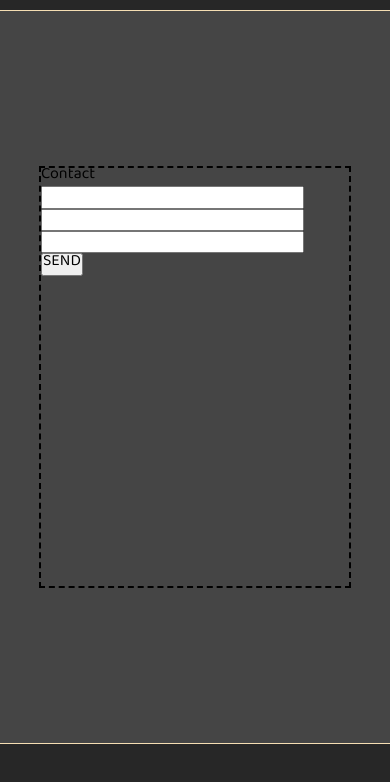
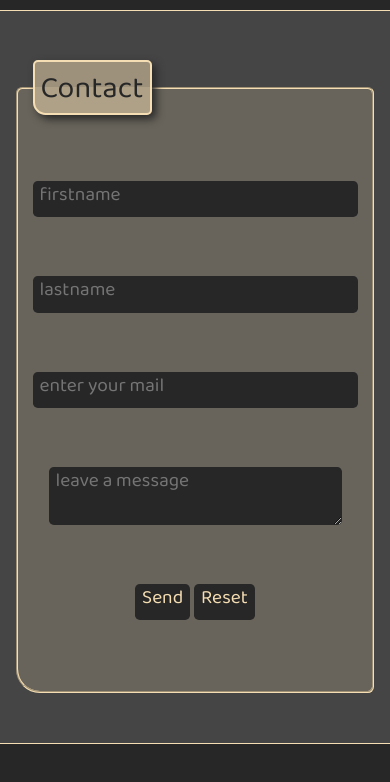
Before and after one commit to rubenSinzig/portfolio, a plain HTML site: page index.html in a window 390 px wide. Shown: the part 2480-3262 px from the top of the page. Drawn offline with Linux system fonts and the light colour scheme.

Commit message:
mobile -> contact section

```diff
--- a/css/mobile-style.css
+++ b/css/mobile-style.css
@@ -436,10 +436,49 @@ h3 {
   justify-content: center;
 }
 .form {
-  width: 80vw;
-  height: 50vh;
-  border: 2px dashed black;
+  display: flex;
+  align-items: center;
+  justify-content: center;
 }
+fieldset {
+  width: 70vw;
+  height: 75vh;
+  display: flex;
+  flex-direction: column;
+  align-items: center;
+  justify-content: space-evenly;
+  border-color: wheat;
+  border-radius: 0.4rem;
+  border-bottom-left-radius: 1.5rem;
+  font-size: 1.2rem;
+  background-color: rgba(245, 222, 179, 0.2);
+}
+input:focus,
+textarea:focus {
+  outline: transparent;
+  background-color: rgb(39, 39, 39);
+  color: wheat;
+}
+input,
+textarea {
+  background-color: rgb(39, 39, 39);
+  border-radius: 0.3rem;
+  border: none;
+  padding: 7px;
+  color: wheat;
+}
+legend {
+  height: 1rem;
+  font-size: 1.9rem;
+  background-color: rgba(245, 222, 179, 0.5);
+  padding: 1rem 6px 0 6px;
+  border: 2px solid wheat;
+  color: rgb(39, 39, 39);
+  border-radius: 5px;
+  border-bottom-left-radius: 0.8rem;
+  box-shadow: 4px 4px 8px rgb(39, 39, 39);
+}
+
 /* footer */
 .footer {
   width: 100vw;
--- a/css/style.css
+++ b/css/style.css
@@ -12,6 +12,8 @@
 @font-face {
   font-family: "Nova Oval";
   src: url(../fonts/NovaOval-Regular.ttf);
+}
+@font-face {
   font-family: "Baloo Tammudu 2";
   src: url(../fonts/Baloo_Tammudu_2/BalooTammudu2-Regular.ttf);
 }
--- a/index.html
+++ b/index.html
@@ -208,15 +208,19 @@
 
     <!-- Contact Form Section -->
     <section class="contact" id="contact">
-      <section class="form">
+      <form class="form" action="mailto:ruben.sinzig@posteo.de">
+        <fieldset>
         <legend>Contact</legend>
-        <div class="user-name">
-          <input type="text" name="firstname" id="firstname" required />
-          <input type="text" name="lastname" id="firstname" required />
+          <input type="text" name="firstname" id="firstname" placeholder="firstname" required />
+          <input type="text" name="lastname" id="lastname" placeholder="lastname" required />
+        <input type="email" name="mail" id="mail" placeholder="enter your mail" required />
+        <textarea name="msg" id="msg" placeholder="leave a message"></textarea>
+        <div>
+          <input type="submit" value="Send"/>
+          <input type="reset" value="Reset">
         </div>
-        <input type="email" name="mail" id="mail" required />
-        <button type="submit">SEND</button>
-      </section>
+      </form>
+    </fieldset>
     </section>
 
     <!-- Footer Section -->
```
